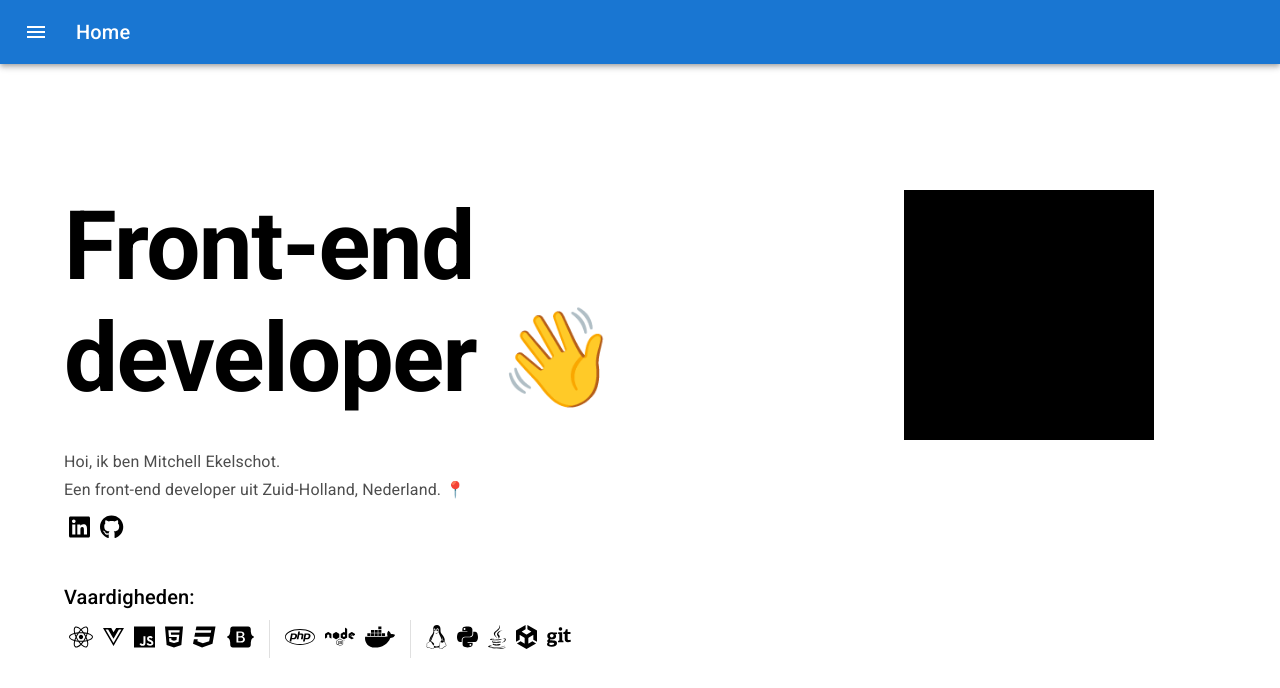
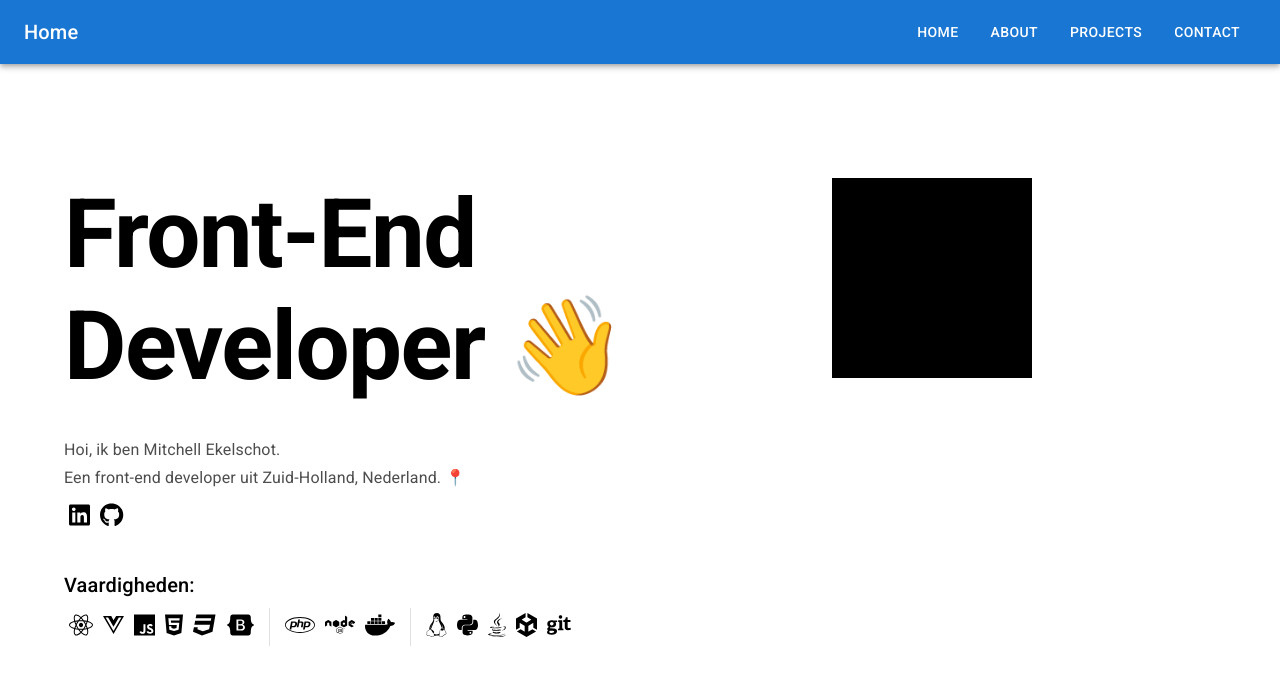
Before and after one commit to rmekelschot/portfolio, a React (Create React App) app: page / in a window 1280 px wide. Shown: the top 688 px of the page. Built offline with nearby package versions, Linux system fonts and the light colour scheme.

Commit message:
friendly for most devices

```diff
--- a/src/components/Header.jsx
+++ b/src/components/Header.jsx
@@ -9,6 +9,7 @@ import { Link, useLocation } from "react-router-dom";
 import Menu from "@mui/material/Menu";
 import MenuItem from "@mui/material/MenuItem";
 import { useState } from "react";
+import { Button } from "@mui/material";
 
 function Header() {
   const [anchorEl, setAnchorEl] = useState(null);
@@ -29,6 +30,7 @@ function Header() {
   return (
     <Box sx={{ flexGrow: 1 }}>
       <AppBar position="static">
+        <Box sx={{ display: { xs: "flex", md: "none" } }}>
           <Toolbar>
             <IconButton
               size="large"
@@ -83,6 +85,47 @@ function Header() {
               </MenuItem>
             </Menu>
           </Toolbar>
+        </Box>
+        <Toolbar
+          sx={{
+            display: { xs: "none", md: "flex" },
+            justifyContent: "space-between",
+          }}
+        >
+          <Typography
+            variant="h6"
+            component="div"
+            sx={{ flexGrow: 1, textTransform: "capitalize" }}
+          >
+            {route}
+          </Typography>
+          <Box>
+            <Link to="/" className="text text-white">
+                <Button variant="condensed ">
+
+              Home
+                </Button>
+            </Link>
+            <Link to="/about" className="text text-white">
+                <Button variant="condensed ">
+
+              About
+                </Button>
+            </Link>
+            <Link to="/projects" className="text text-white">
+                <Button variant="condensed ">
+
+              Projects
+                </Button>
+            </Link>
+            <Link to="/contact" className="text text-white">
+                <Button variant="condensed ">
+
+              Contact
+                </Button>
+            </Link>
+          </Box>
+        </Toolbar>
       </AppBar>
     </Box>
   );
--- a/src/pages/Home.jsx
+++ b/src/pages/Home.jsx
@@ -28,16 +28,20 @@ function Home() {
       <Header />
       <Container
         sx={{
-          display: "flex",
-          justifyContent: "center",
-          alignItems: "center",
-          height: '90vh'
+          display:{xs: 'block', sm: 'flex'},
+          alignItems: 'center',
+          height: '75vh'
         }}
       >
-        <Grid container spacing={2}>
-          <Grid item sm={12} md={8}>
-            <Typography variant={'h4'} gutterBottom sx={{ typography: { lg: 'h1' }}} style={{fontWeight: "bold"}}>
-              Front-end developer 👋
+        <Grid container spacing={2} sx={{ marginTop: { xs: "30px", md: '10vh' } }}>
+          <Grid item xs={12} sm={6}>
+            <Typography
+              variant={"h5"}
+              gutterBottom
+              sx={{ typography: { lg: "h1"} }}
+              style={{ fontWeight: "bold" }}
+            >
+              Front-End Developer 👋
             </Typography>
             <Typography variant="subtitle1" className="text-light">
               Hoi, ik ben Mitchell Ekelschot.
@@ -60,21 +64,19 @@ function Home() {
               <FontAwesomeIcon className="icon" icon={faGithub} />
             </Link>
           </Grid>
-          <Grid item sm={12} md={4}>
-            <Box sx={{display: 'flex', justifyContent: 'center'}}>
+          <Grid item xs={12} sm={6} sx={{width: '100%'}}>
+            <Box sx={{ display: "flex", justifyContent: "center", width: 'inherit'}}>
               <Box
                 sx={{
-                  width: "250px",
-                  height: "250px",
+                  width: "200px",
+                  height: "200px",
                   backgroundColor: "#000",
                 }}
-              >
-                Image
-              </Box>
+              ></Box>
             </Box>
           </Grid>
-          <Grid item sm={12}>
-            <Typography variant="h6" gutterBottom sx={{marginTop: '20px'}}>
+          <Grid item xs={12}>
+            <Typography variant="h6" gutterBottom sx={{ marginTop: "20px" }}>
               Vaardigheden:
             </Typography>
             <Box
```
Lines whose indentation alone changed are shown as unchanged.
